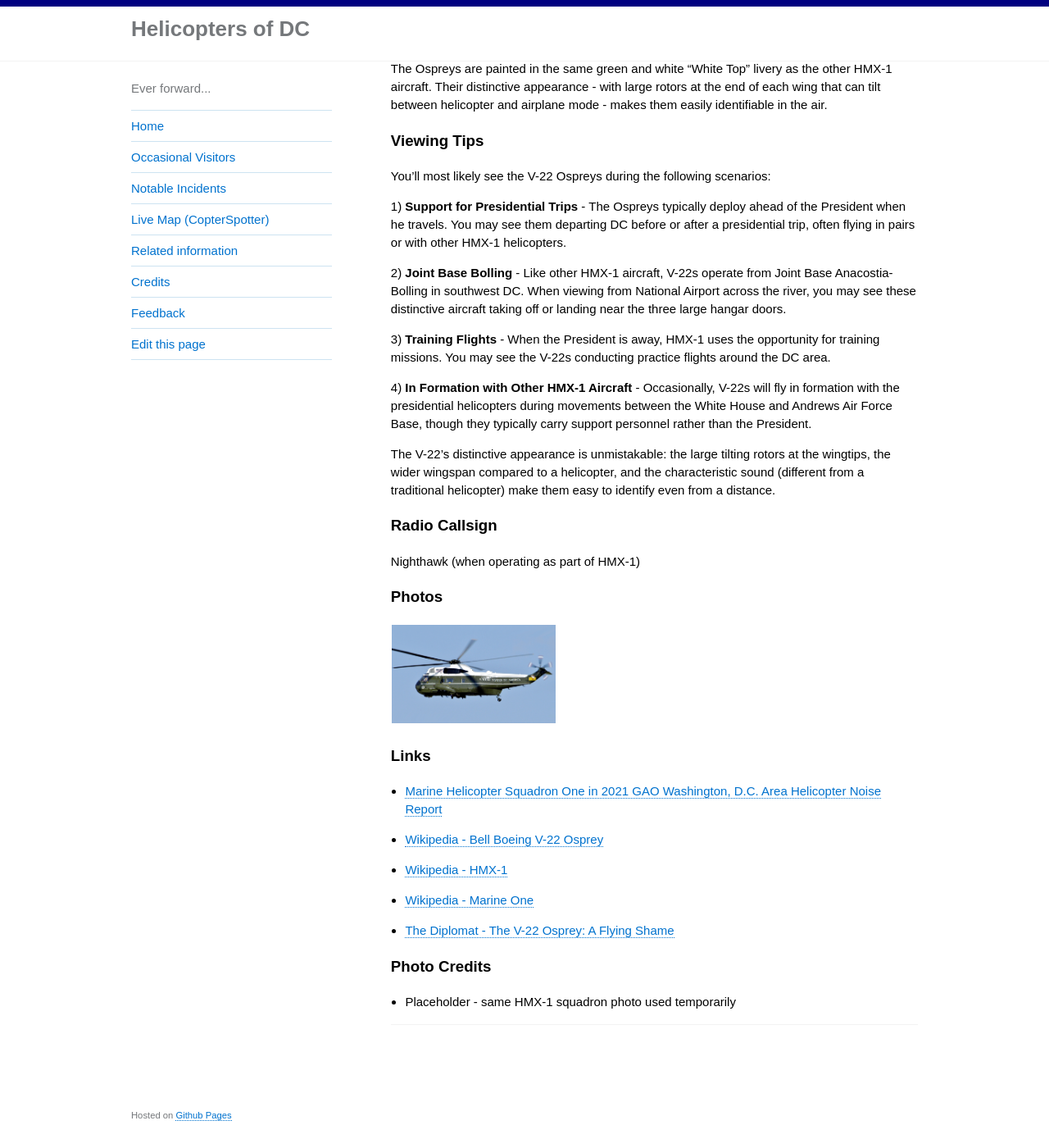
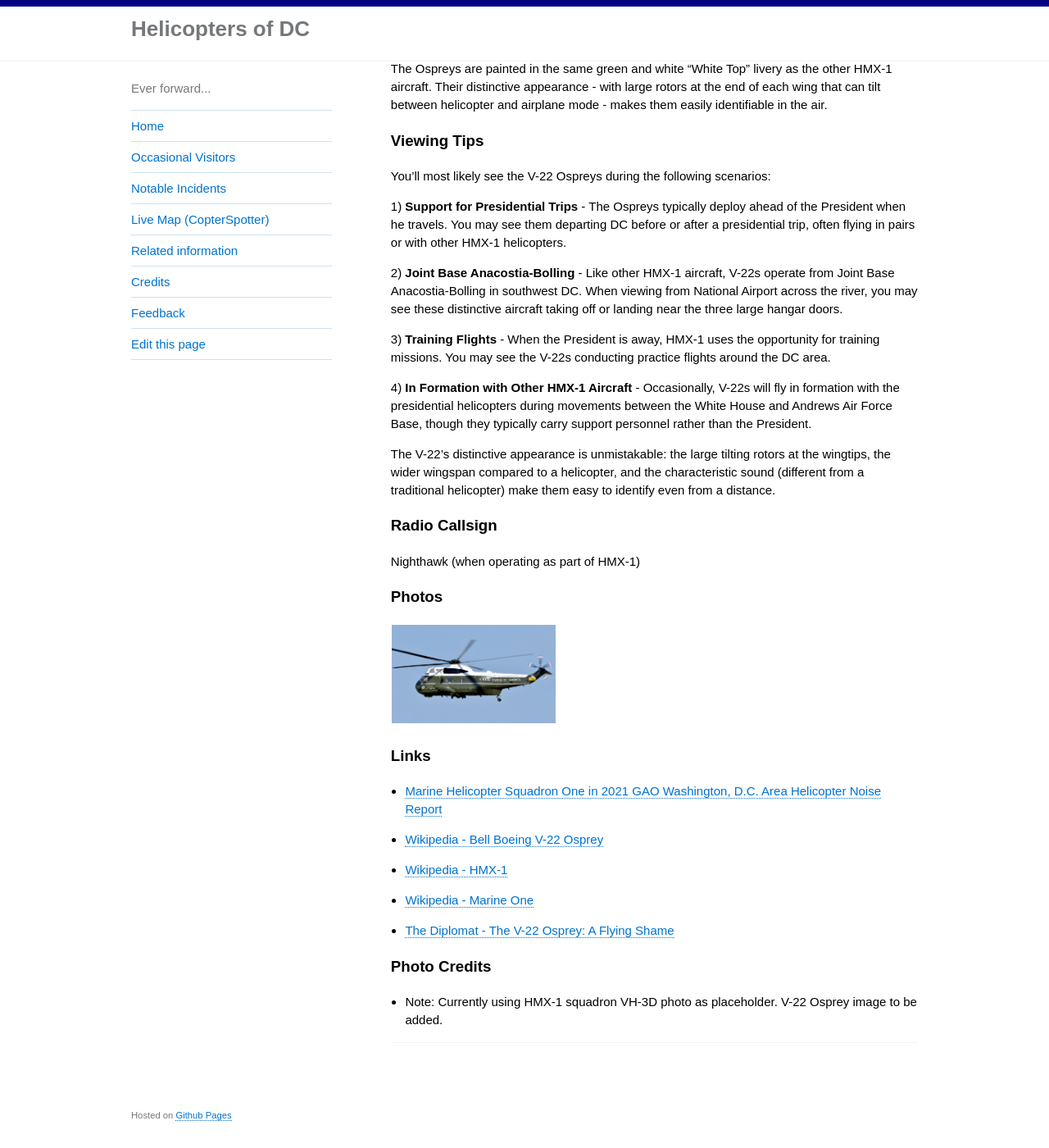
Before and after one commit to gbinal/dc-helicopters, a Jekyll site: the page built from _helicopters/10-us-marine-corps-hmx-1-v-22.md, in a window 1280 px wide and 1400 px high, scrolled down 631 px. Shown: the whole window at 82% size. Built offline with Jekyll 4.4.1, drawn with Linux system fonts in a browser that asks for light colours; before the commit the page ends 2009 px from its top, so only the background shows below that.

Commit message:
Address code review feedback: clarify placeholder image and fix base name
Co-authored-by: gbinal <633088+gbinal@users.noreply.github.com>

```diff
--- a/_helicopters/10-us-marine-corps-hmx-1-v-22.md
+++ b/_helicopters/10-us-marine-corps-hmx-1-v-22.md
@@ -27,7 +27,7 @@ You'll most likely see the V-22 Ospreys during the following scenarios:
 
 1) **Support for Presidential Trips** - The Ospreys typically deploy ahead of the President when he travels. You may see them departing DC before or after a presidential trip, often flying in pairs or with other HMX-1 helicopters.
 
-2) **Joint Base Bolling** - Like other HMX-1 aircraft, V-22s operate from Joint Base Anacostia-Bolling in southwest DC. When viewing from National Airport across the river, you may see these distinctive aircraft taking off or landing near the three large hangar doors.
+2) **Joint Base Anacostia-Bolling** - Like other HMX-1 aircraft, V-22s operate from Joint Base Anacostia-Bolling in southwest DC. When viewing from National Airport across the river, you may see these distinctive aircraft taking off or landing near the three large hangar doors.
 
 3) **Training Flights** - When the President is away, HMX-1 uses the opportunity for training missions. You may see the V-22s conducting practice flights around the DC area.
 
@@ -43,7 +43,7 @@ Nighthawk (when operating as part of HMX-1)
 
 <table style="width:100%">
   <tr>
-    <td><img src="https://helicoptersofdc.com/pictures/VH-3D_Marine_One_over_Washington_DC_May_2005.jpg" alt="HMX-1 Aircraft" width="200"></td>
+    <td><img src="https://helicoptersofdc.com/pictures/VH-3D_Marine_One_over_Washington_DC_May_2005.jpg" alt="HMX-1 V-22 Osprey (placeholder image shows HMX-1 VH-3D)" width="200"></td>
   </tr>
   </table>
 
@@ -55,4 +55,4 @@ Nighthawk (when operating as part of HMX-1)
 * [The Diplomat - The V-22 Osprey: A Flying Shame](https://thediplomat.com/2014/11/the-v-22-osprey-a-flying-shame/)
 
 ### Photo Credits
-* Placeholder - same HMX-1 squadron photo used temporarily
+* Note: Currently using HMX-1 squadron VH-3D photo as placeholder. V-22 Osprey image to be added.
```
